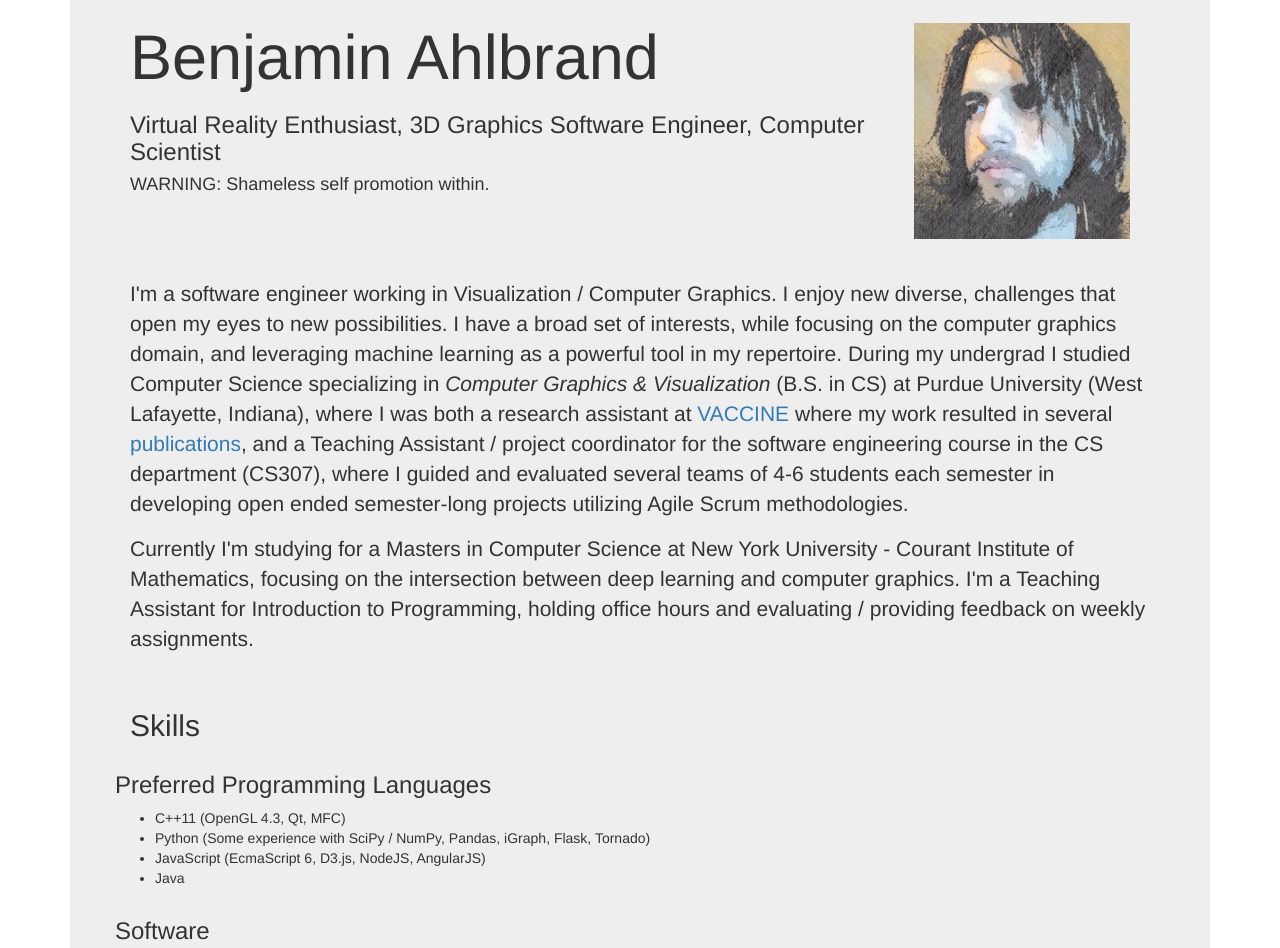
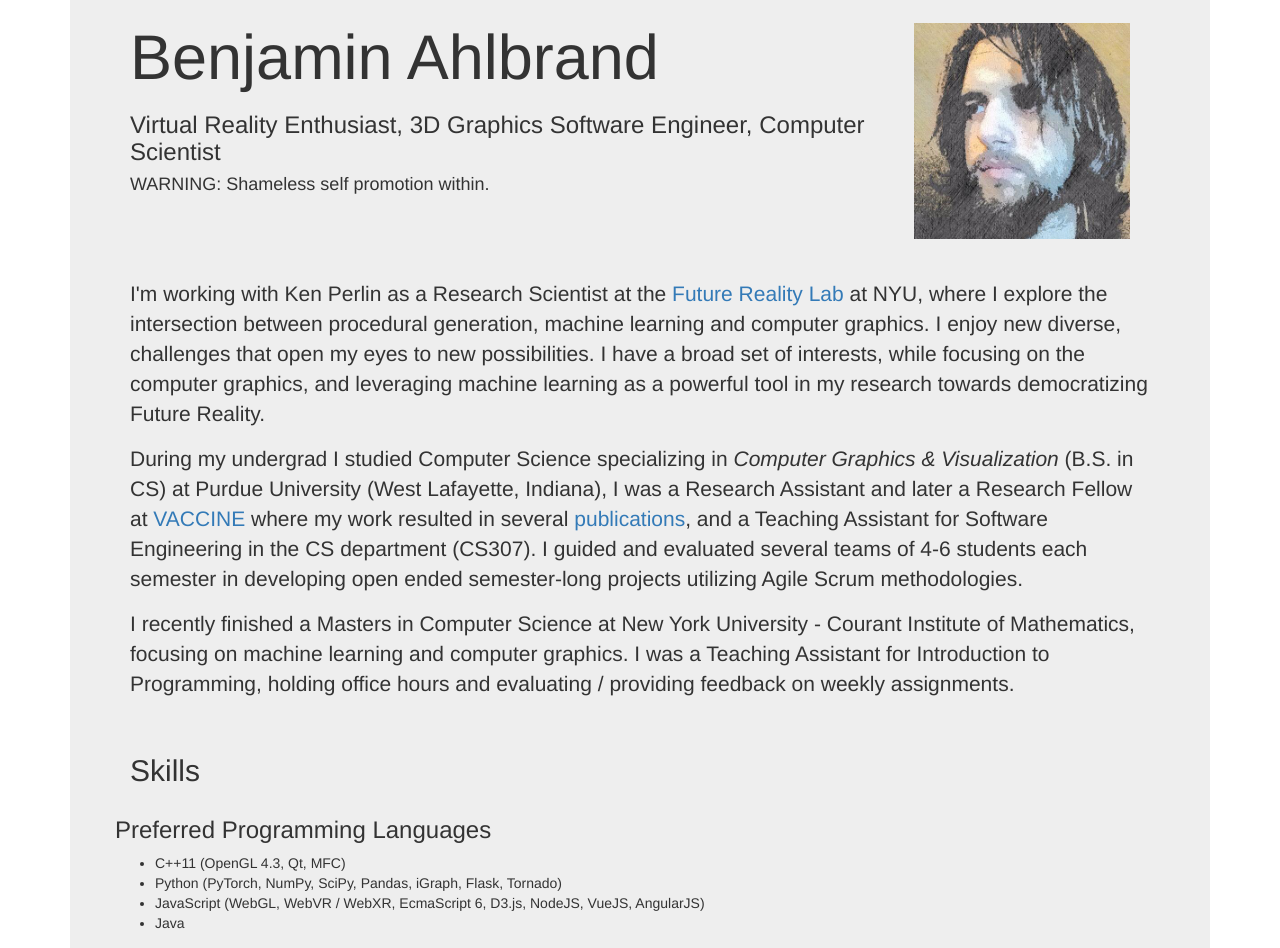
Before and after one commit to bmahlbrand/bmahlbrand.github.io, a website with bundled scripts: page index.html at #/index in a window 1280 px wide. Shown: the part 116-1064 px from the top of the page. Built offline with nearby package versions, Linux system fonts and the light colour scheme; some packages are replaced by stand-ins of ours.

Commit message:
update bio

```diff
--- a/app/js/index/index.html
+++ b/app/js/index/index.html
@@ -12,8 +12,21 @@
     </div>
     </div>
     <div class="row description">
-    	<p>I'm a software engineer working in Visualization / Computer Graphics.  I enjoy new diverse, challenges that open my eyes to new possibilities.  I have a broad set of interests, while focusing on the computer graphics domain, and leveraging machine learning as a powerful tool in my repertoire.  During my undergrad I studied Computer Science specializing in <i>Computer Graphics &amp; Visualization</i> (B.S. in CS) at Purdue University (West Lafayette, Indiana), where I was both a research assistant at <a href="https://www.purdue.edu/discoverypark/vaccine/">VACCINE</a> where my work resulted in several <a href="/research#publications">publications</a>, and a Teaching Assistant / project coordinator for the software engineering course in the CS department (CS307), where I guided and evaluated several teams of 4-6 students each semester in developing open ended semester-long projects utilizing Agile Scrum methodologies.</p>
-	<p>Currently I'm studying for a Masters in Computer Science at New York University - Courant Institute of Mathematics, focusing on the intersection between deep learning and computer graphics. I'm a Teaching Assistant for Introduction to Programming, holding office hours and evaluating / providing feedback on weekly assignments.</p>
+    	<p>
+			I'm working with Ken Perlin as a Research Scientist at the <a href="https://frl.nyu.edu/">Future Reality Lab</a> at NYU, where I explore the intersection between procedural generation, machine learning and computer graphics.
+			I enjoy new diverse, challenges that open my eyes to new possibilities.
+			I have a broad set of interests, while focusing on the computer graphics, and leveraging machine learning as a powerful tool in my research towards democratizing Future Reality.
+    	</p>
+		<p>
+			During my undergrad I studied Computer Science specializing in <i>Computer Graphics &amp; Visualization</i> (B.S. in CS) at Purdue University (West Lafayette, Indiana),
+			I was a Research Assistant and later a Research Fellow at <a href="https://www.purdue.edu/discoverypark/vaccine/">VACCINE</a> where my work resulted in several <a href="/research#publications">publications</a>,
+			and a Teaching Assistant for Software Engineering in the CS department (CS307). I guided and evaluated several teams of 4-6 students each semester in developing open ended semester-long projects utilizing Agile Scrum methodologies.
+		</p>
+
+		<p>I recently finished a Masters in Computer Science at New York University - Courant Institute of Mathematics,
+			focusing on machine learning and computer graphics.
+			I was a Teaching Assistant for Introduction to Programming, holding office hours and evaluating / providing feedback on weekly assignments.
+		</p>
     </div>
 
     <h2>Skills</h2>
@@ -24,10 +37,10 @@
     		C++11 (OpenGL 4.3, Qt, MFC)
     	</li>
     	<li>
-    		Python (Some experience with SciPy / NumPy, Pandas, iGraph, Flask, Tornado)
+    		Python (PyTorch, NumPy, SciPy, Pandas, iGraph, Flask, Tornado)
     	</li>
     	<li>
-    		JavaScript (EcmaScript 6, D3.js, NodeJS, AngularJS)
+    		JavaScript (WebGL, WebVR / WebXR, EcmaScript 6, D3.js, NodeJS, VueJS, AngularJS)
     	</li>
     	<li>
     		Java
```
Also changed, not shown: 1 other file.
